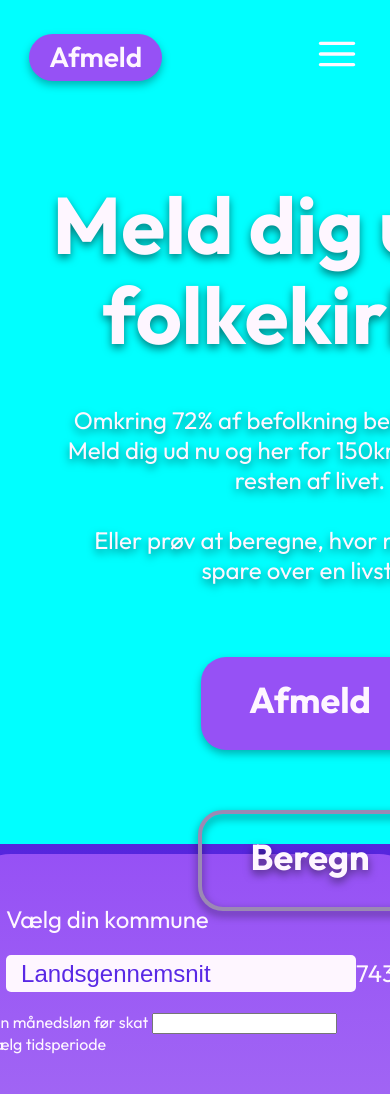
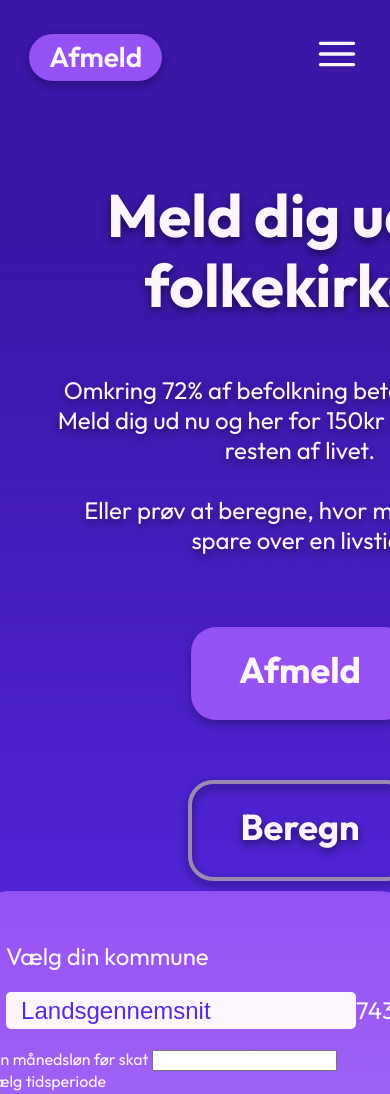
Before and after one commit to NotBennisa/NotBennisa.github.io, a plain HTML site: page index.html in a window 390 px wide. Shown: the top 1094 px of the page. Drawn offline with Linux system fonts and the light colour scheme.

Commit message:
Add files via upload

```diff
--- a/style.css
+++ b/style.css
@@ -30,13 +30,12 @@ body {
 }
 
 header {
-    height: 100vh;
+    min-height: 100vh;
     width: 100%;
-    background-color: aqua;
 }
 
 section {
-    height: 100vh;
+    min-height: 100vh;
     width: 100%;
 }
 
@@ -311,8 +310,7 @@ form{
     text-align: center;
 }
 .tvivl{
-    max-height: 100vh;
-    background-color: aqua;
+    min-height: 100vh;
 }
 .wrappertvivl{height: fit-content;}
 footer {
@@ -619,3 +617,14 @@ nav.scrolled #Spørgsmålknapberegn{
         margin-bottom: 190px;
     }
 }
+@media(max-width:600px){
+    .hero-section{
+        padding-top: 180px;
+    }
+    .hero-section h1{
+        font-size: 60px;
+        line-height: 70px;
+        text-align: center;
+        margin: auto;
+    }
+}
```
